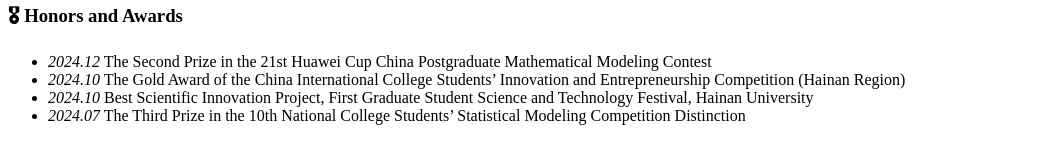
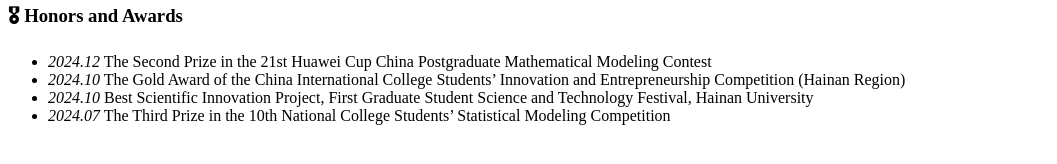
Before and after one commit to yuchaozhi/yuchaozhi.github.io, a Jekyll site: the page built from _pages/includes/honers.md, in a window 1280 px wide. Shown: the part 449-613 px from the top of the page, without its empty margins (0-1057 px from the left). Built offline with Jekyll 4.4.1, drawn with Linux system fonts in a browser that asks for light colours; our own code applies the rules of GitHub Pages for plain Markdown files.

Commit message:
update honors

```diff
--- a/_pages/includes/honers.md
+++ b/_pages/includes/honers.md
@@ -3,4 +3,4 @@
 - *2024.12* The Second Prize in the 21st Huawei Cup China Postgraduate Mathematical Modeling Contest
 - *2024.10* The Gold Award of the China International College Students' Innovation and Entrepreneurship Competition (Hainan Region)
 - *2024.10* Best Scientific Innovation Project, First Graduate Student Science and Technology Festival, Hainan University
-- *2024.07* The Third Prize in the 10th National College Students' Statistical Modeling Competition Distinction
+- *2024.07* The Third Prize in the 10th National College Students' Statistical Modeling Competition
```
